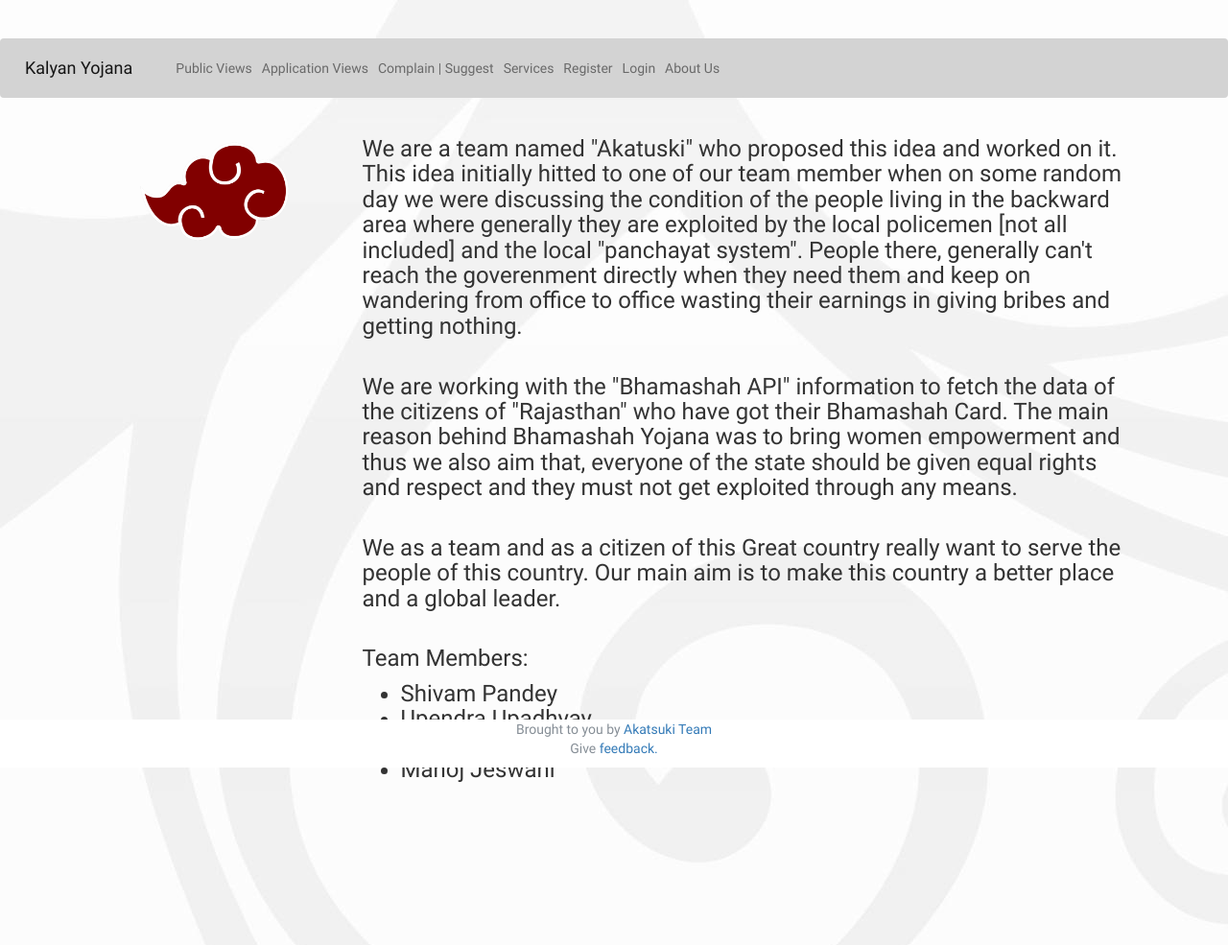
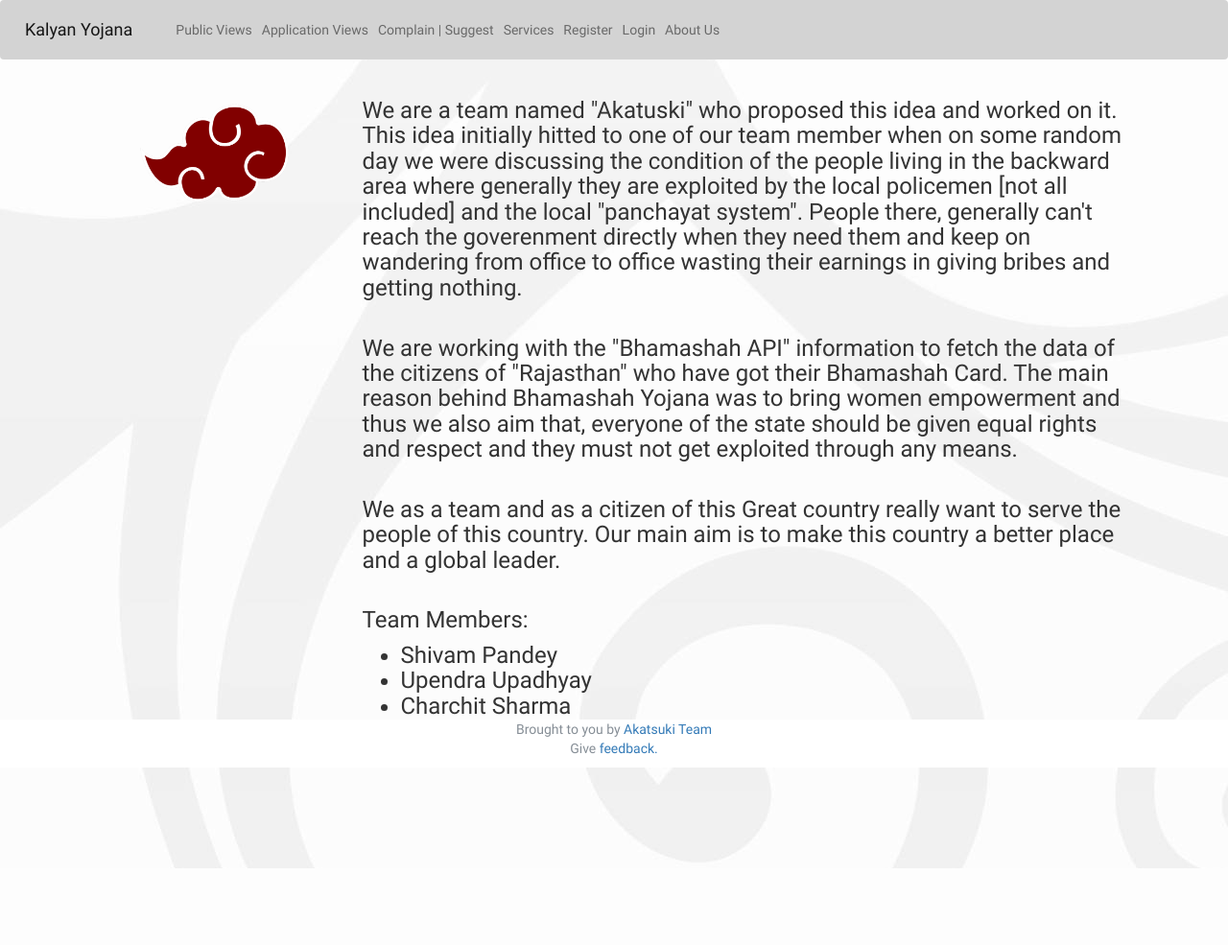
Before and after one commit to upendra1997/kalyan, a Django app: page /about in a window 1280 px wide. Shown: the whole page at 96% size. After the commit the page ends 905 px from the top, so only its background shows below. Run offline with Django 3.2, Linux system fonts and the light colour scheme; some libraries are stand-ins or nearby versions.

Commit message:
Complete

```diff
--- a/templates/base.html
+++ b/templates/base.html
@@ -34,7 +34,7 @@
                 background:rgba(255,255,255,0.8); /* applies a 50% transparent white background */
             }
     </style>
-    <body style="font-family: Font; padding-top: 40px; padding-bottom: 40px;" background="{% static 'kalyan/img/bg.jpg' %}" style="background-repeat: no-repeat; background-attachment: fixed; background-position: center;">
+    <body style="font-family: Font;" background="{% static 'kalyan/img/bg.jpg' %}" style="background-repeat: no-repeat; background-attachment: fixed; background-position: center;">
      <!-- navbar-fixed-top -->
 
 
```
